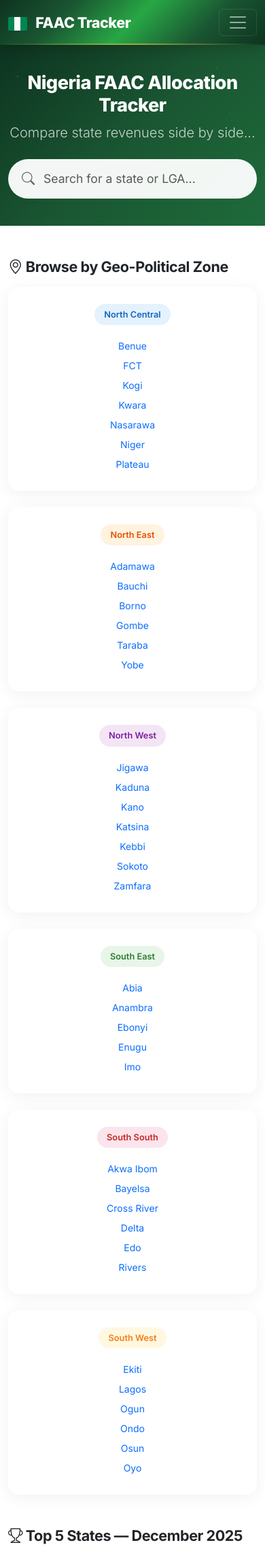
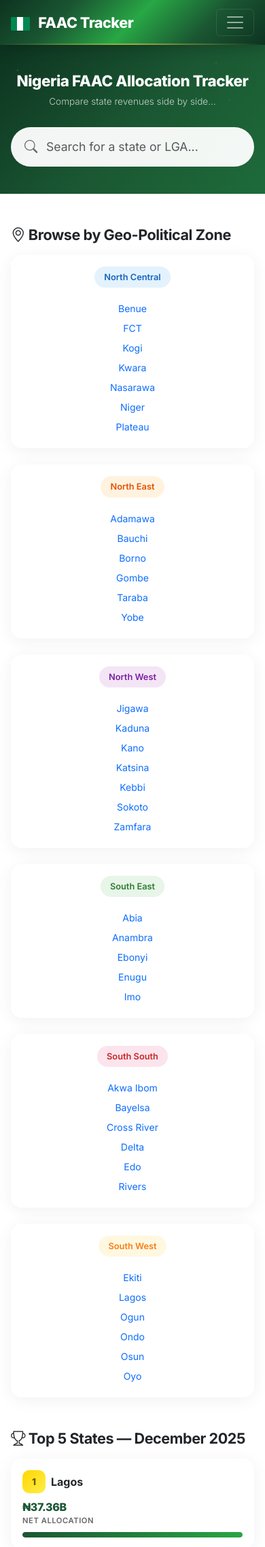
Before and after one commit to femiwill/faac_tracker, a Flask app: page / in a window 390 px wide. Shown: the top 2275 px of the page at 68% size. Run offline with Flask 3, Linux system fonts and the light colour scheme; data comes from the database, SQL or seed files in the repository.

Commit message:
Improve mobile responsiveness across all pages
Tighten stat cards, icons, and typography at small breakpoints. Add 576px
breakpoint for extra-small screens. Fix filter form wrapping, terms page
heading overflow, and hero rotating text size on mobile.

Co-Authored-By: Claude Opus 4.6 <noreply@anthropic.com>

```diff
--- a/templates/base.html
+++ b/templates/base.html
@@ -412,9 +412,24 @@
         @media (max-width: 768px) {
             .hero-section h1 { font-size: 1.7rem; }
             .hero-section { padding: 2.5rem 0; }
-            .stat-card .stat-value { font-size: 1.2rem; }
+            .stat-card .stat-value { font-size: 1.1rem; }
+            .stat-card .stat-label { font-size: 0.7rem; }
+            .stat-card .card-body { padding: 1rem; }
             .chart-container { height: 250px; }
             h1 { font-size: 2rem; }
+            /* Stack icon + label vertically on small stat cards */
+            .stat-icon { width: 36px; height: 36px; font-size: 1rem; border-radius: 10px; }
+            .d-flex.gap-3 { gap: 0.5rem !important; }
+            /* Filter form wraps */
+            form.d-flex.gap-2 { flex-wrap: wrap; }
+            form.d-flex.gap-2 .form-select { width: 100% !important; }
+            form.d-flex.gap-2 .btn { width: 100%; }
+        }
+        @media (max-width: 576px) {
+            .hero-section h1 { font-size: 1.4rem; }
+            .stat-card .stat-value { font-size: 1rem; }
+            .hero-section .lead { font-size: 0.9rem; }
+            .container { padding-left: 16px; padding-right: 16px; }
         }
 
         /* ===== DARK MODE ENHANCEMENTS ===== */
--- a/templates/index.html
+++ b/templates/index.html
@@ -76,6 +76,9 @@
     /* Table row hover glow */
     .table-glow tbody tr:hover {
         box-shadow: inset 4px 0 0 var(--primary-light);
+    }
+    @media (max-width: 576px) {
+        .hero-rotating-inner span { font-size: 0.85rem; }
     }
 </style>
 {% endblock %}
--- a/templates/terms.html
+++ b/templates/terms.html
@@ -39,6 +39,11 @@
         gap: 16px;
     }
     .term-heading h4 { margin: 0; }
+    @media (max-width: 576px) {
+        .term-heading { gap: 10px; }
+        .term-heading h4 { font-size: 1rem; }
+        .term-icon { width: 42px; height: 42px; font-size: 1.2rem; border-radius: 12px; }
+    }
 
     /* Sidebar active link */
     .terms-nav .nav-link {
```
